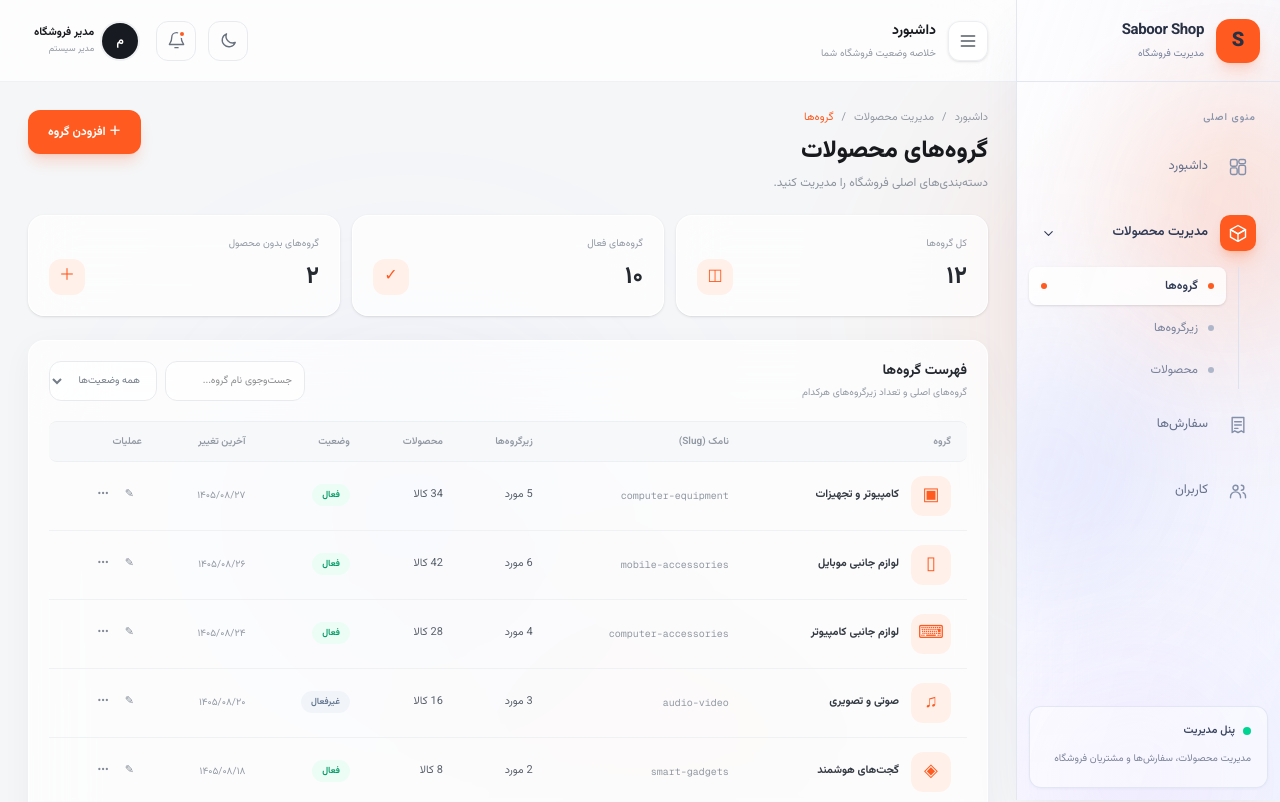
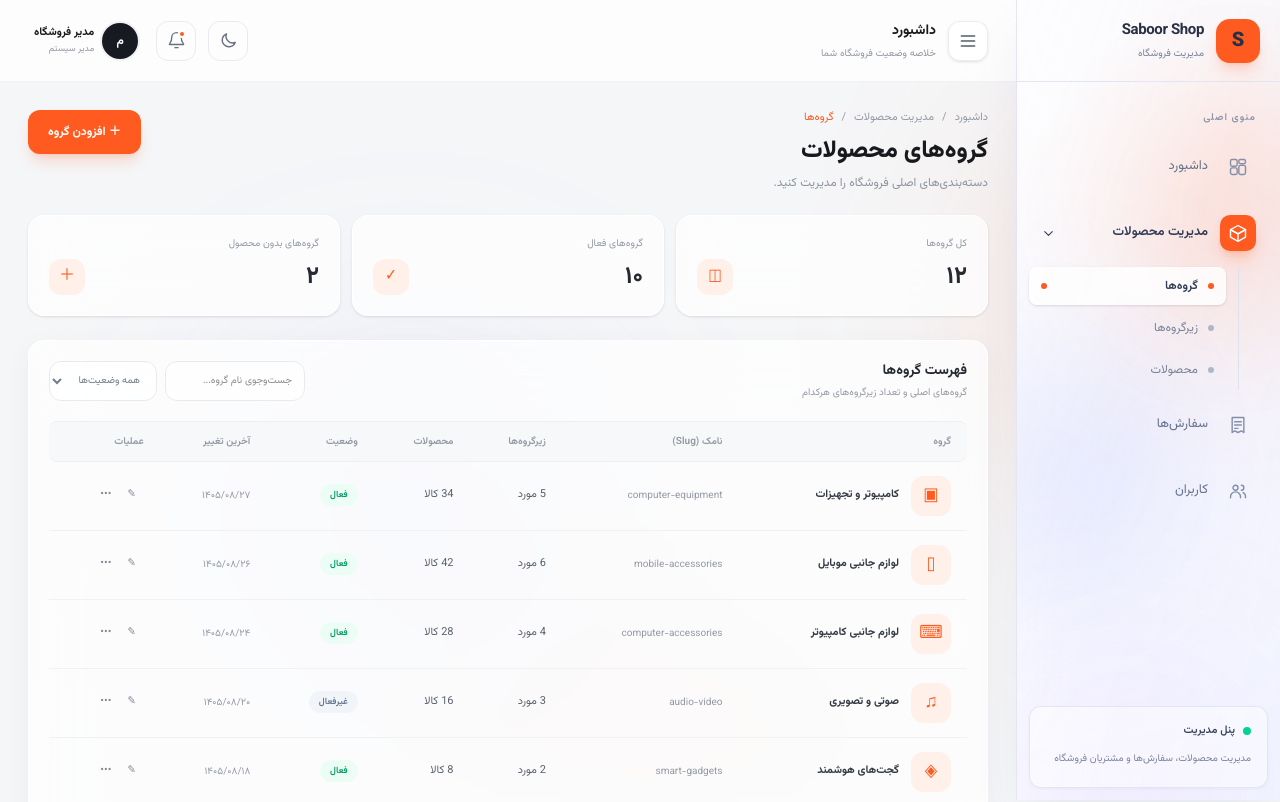
Before and after one commit to Amirsaboor/next-shop-fullstack, a Next.js app: page /admin/groups in a window 1280 px wide. Shown: the top 802 px of the page. Built offline with nearby package versions, Linux system fonts and the light colour scheme.

Commit message:
Fix Persian font inheritance in admin UI

```diff
--- a/src/app/globals.css
+++ b/src/app/globals.css
@@ -30,8 +30,15 @@ body {
   min-height: 100vh;
   background: var(--background);
   color: var(--foreground);
-  font-family: var(--font-vazirmatn), Arial, sans-serif;
+  font-family: var(--font-vazirmatn), Tahoma, Arial, sans-serif;
   font-feature-settings: 'ss01';
+}
+
+/* Keep the Persian font consistent inside the admin UI, including
+   components that explicitly use Tailwind's font-sans utility. */
+.admin-theme,
+.admin-theme :where(*) {
+  font-family: var(--font-vazirmatn), Tahoma, Arial, sans-serif;
 }
 
 button,
```
